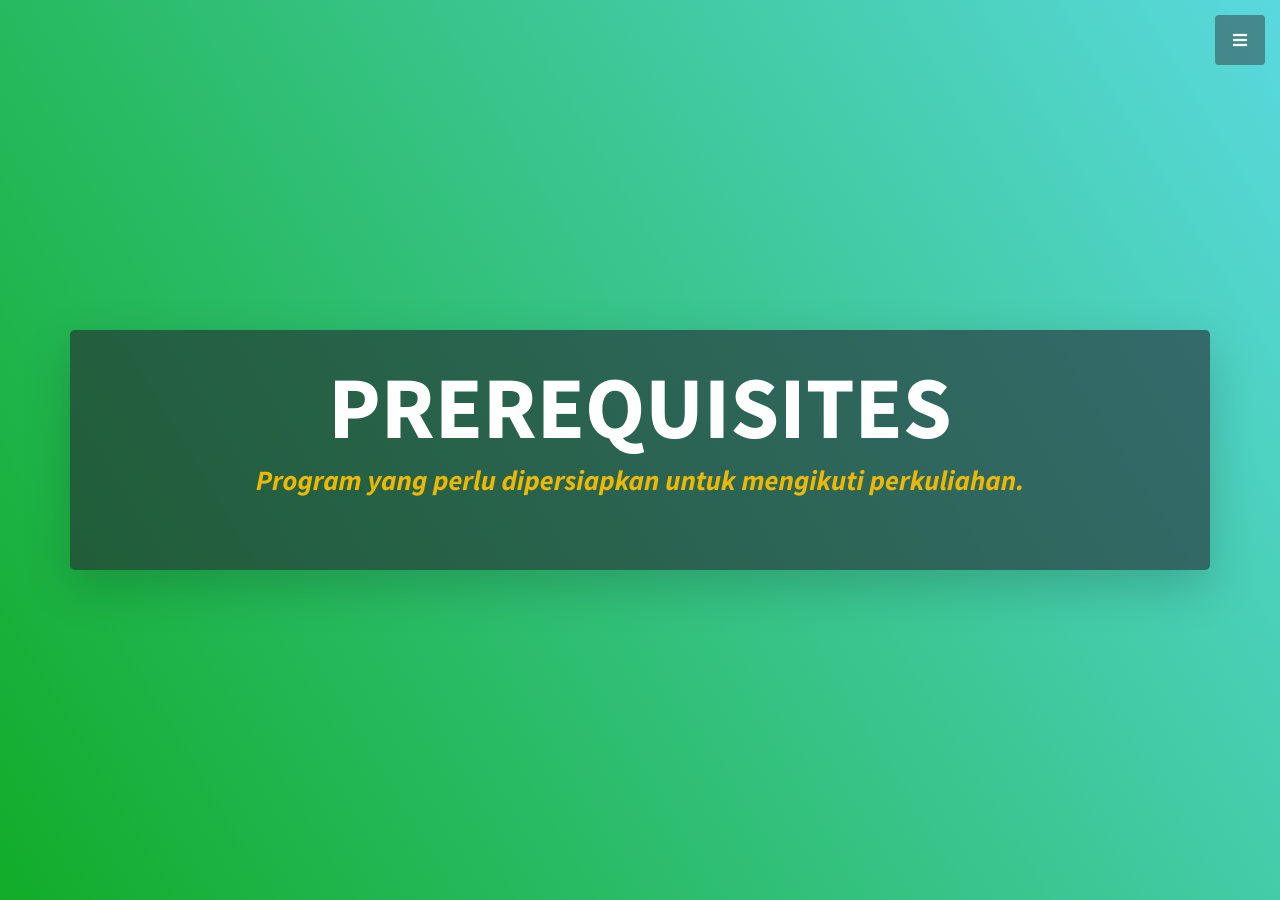
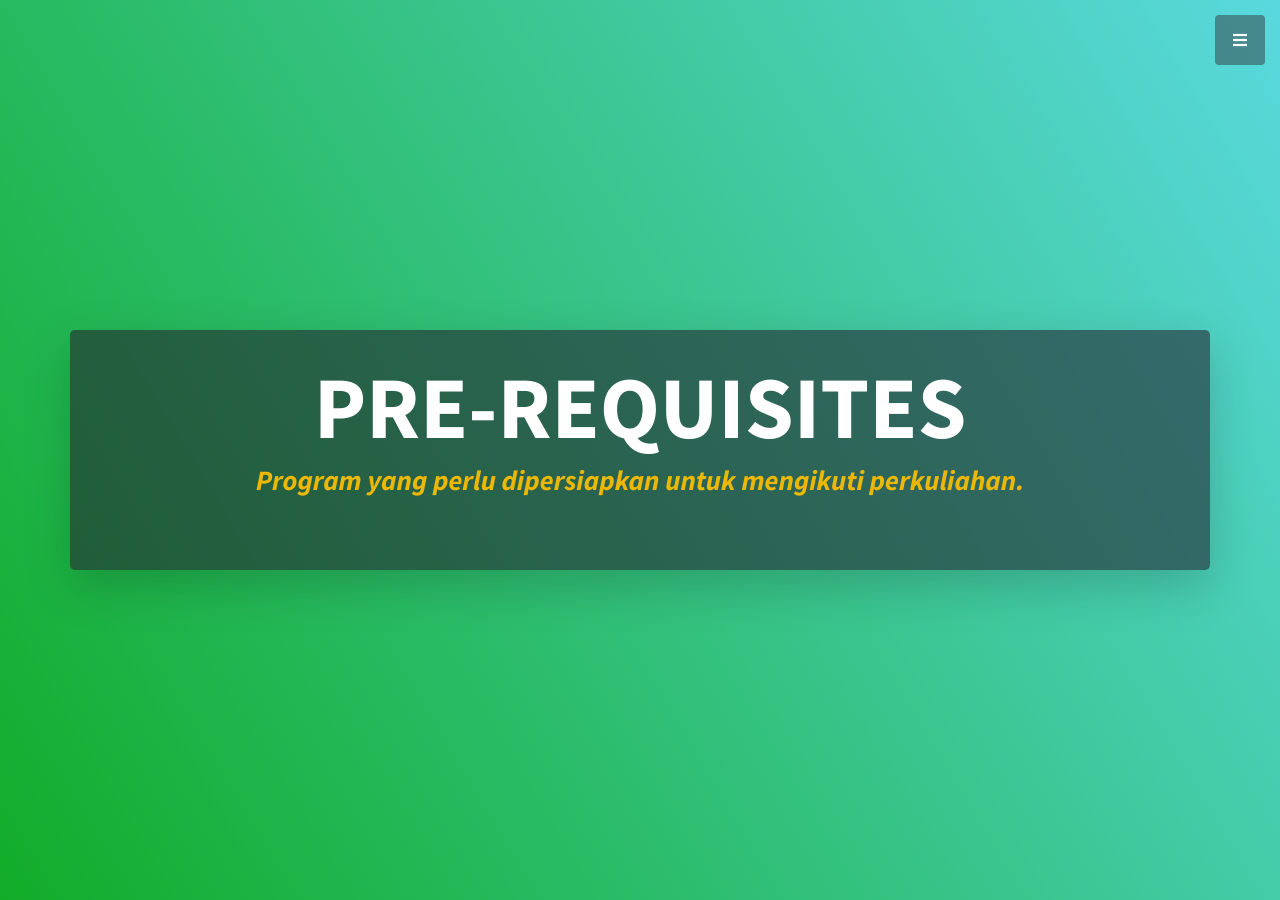
Before and after one commit to UI-FASILKOM-OS/extra191, a Jekyll site: the page built from contents/prerequisites.html, in a window 1280 px wide and 900 px high. Built offline with Jekyll 4.4.1, drawn with Linux system fonts in a browser that asks for light colours.

```diff
--- a/contents/prerequisites.html
+++ b/contents/prerequisites.html
@@ -1,5 +1,5 @@
 ---
-title: "PREREQUISITES"
+title: "PRE-REQUISITES"
 description: "Program yang perlu dipersiapkan untuk mengikuti perkuliahan."
 layout: default
 permalink: /contents/prerequisites/
--- a/contents/trivia.html
+++ b/contents/trivia.html
@@ -4,7 +4,7 @@
 layout: default
 permalink: /contents/trivia/
 categories: content
-path: "https://extra191.github.io/contents/trivia"
+path: "https://extra191.vlsm.org/contents/trivia"
 ---
 
 <!-- Trivia -->
```
